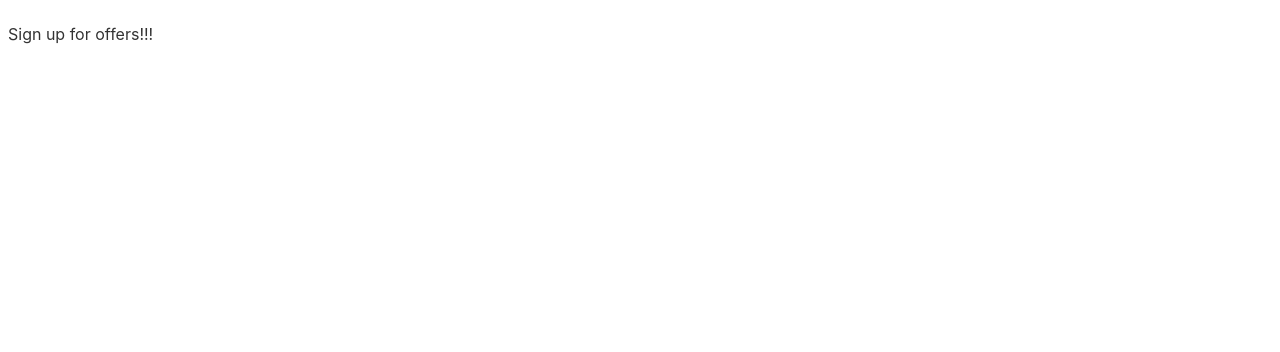
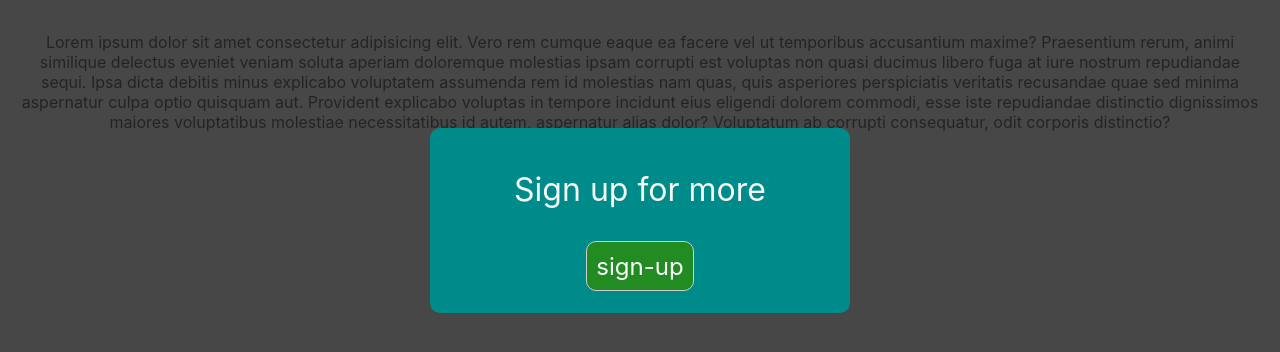
Before and after one commit to CC-Areeb/svelte, a Svelte app: page / in a window 1280 px wide. Shown: the top 352 px of the page. Built offline with nearby package versions, Linux system fonts and the light colour scheme.

Commit message:
Global and local css

```diff
--- a/public/global.css
+++ b/public/global.css
@@ -44,12 +44,6 @@ input:disabled {
 	color: #ccc;
 }
 
-button {
-	color: #333;
-	background-color: #f4f4f4;
-	outline: none;
-}
-
 button:disabled {
 	color: #999;
 }
@@ -61,3 +55,29 @@ button:not(:disabled):active {
 button:focus {
 	border-color: #666;
 }
+
+/* My extra styles */
+
+
+body
+{
+	color: #777;
+	background: #eee;
+	padding: 0;
+	margin: 0;
+}
+
+h4
+{
+	color: darkcyan;
+}
+
+button
+{
+	background: whitesmoke;
+	border-radius: 10px;
+	cursor: pointer;
+}
+
+
+/* My extra styles */
--- a/src/App.svelte
+++ b/src/App.svelte
@@ -1,13 +1,24 @@
 <script>
-	import Modal from './Modal.svelte';
+	import Modal from "./Modal.svelte";
 </script>
 
 <!-- a svelte component -->
-<Modal/>
-
+<Modal />
 
 <main>
-
+	<p>
+		Lorem ipsum dolor sit amet consectetur adipisicing elit. Vero rem cumque
+		eaque ea facere vel ut temporibus accusantium maxime? Praesentium rerum,
+		animi similique delectus eveniet veniam soluta aperiam doloremque
+		molestias ipsam corrupti est voluptas non quasi ducimus libero fuga at
+		iure nostrum repudiandae sequi. Ipsa dicta debitis minus explicabo
+		voluptatem assumenda rem id molestias nam quas, quis asperiores
+		perspiciatis veritatis recusandae quae sed minima aspernatur culpa optio
+		quisquam aut. Provident explicabo voluptas in tempore incidunt eius
+		eligendi dolorem commodi, esse iste repudiandae distinctio dignissimos
+		maiores voluptatibus molestiae necessitatibus id autem, aspernatur alias
+		dolor? Voluptatum ab corrupti consequatur, odit corporis distinctio?
+	</p>
 </main>
 
 <style>
--- a/src/Modal.svelte
+++ b/src/Modal.svelte
@@ -1,14 +1,55 @@
 <script>
     let ModalShow = true;
+    let isPromo = true;
 </script>
 
 {#if ModalShow}
-    <div class="modal-backdrop">
+    <div class="modal-backdrop" class:promo={isPromo}>
         <div class="modal-preview">
             <p>
-                Sign up for offers!!!
+                Sign up for more
+            </p>
+
+            <button class="sign-up-btn">
+                sign-up
+            </button>
         </div>
     </div>
 {/if}
 
-<style></style>
+<style>
+    .modal-backdrop
+    {
+        width: 100%;
+        height: 100%;
+        position: fixed;
+        background: rgba(0, 0, 0, 0.7);
+    }
+    .modal-preview
+    {
+        padding: 10px;
+        border-radius: 10px;
+        max-width: 400px;
+        margin: 10% auto;
+        text-align: center;
+        background: whitesmoke;
+    }
+
+    .sign-up-btn
+    {
+        color: white;
+        background-color: forestgreen;
+        font-size: 1.5rem;
+    }
+
+    .promo .modal-preview
+    {
+        background: darkcyan;
+        color: whitesmoke;
+    }
+
+    p
+    {
+        font-size: 2rem;
+    }
+</style>
```
Also changed, not shown: 1 other file (tests, documents, lock files or other folders).
